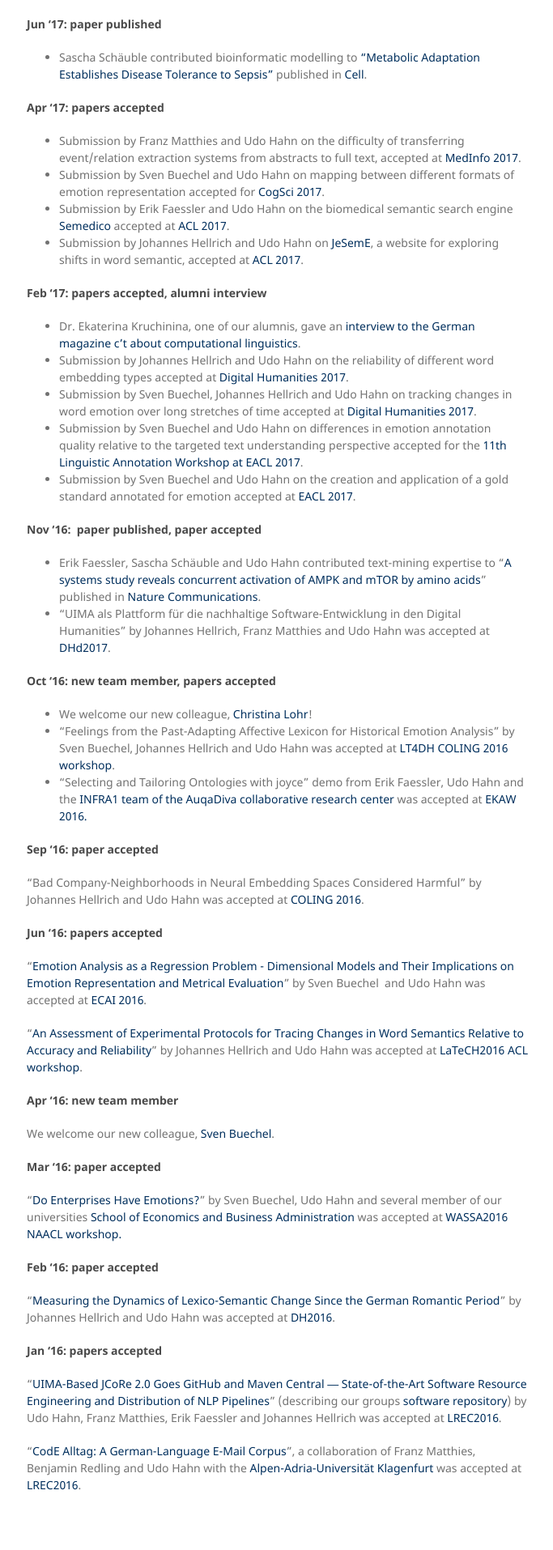
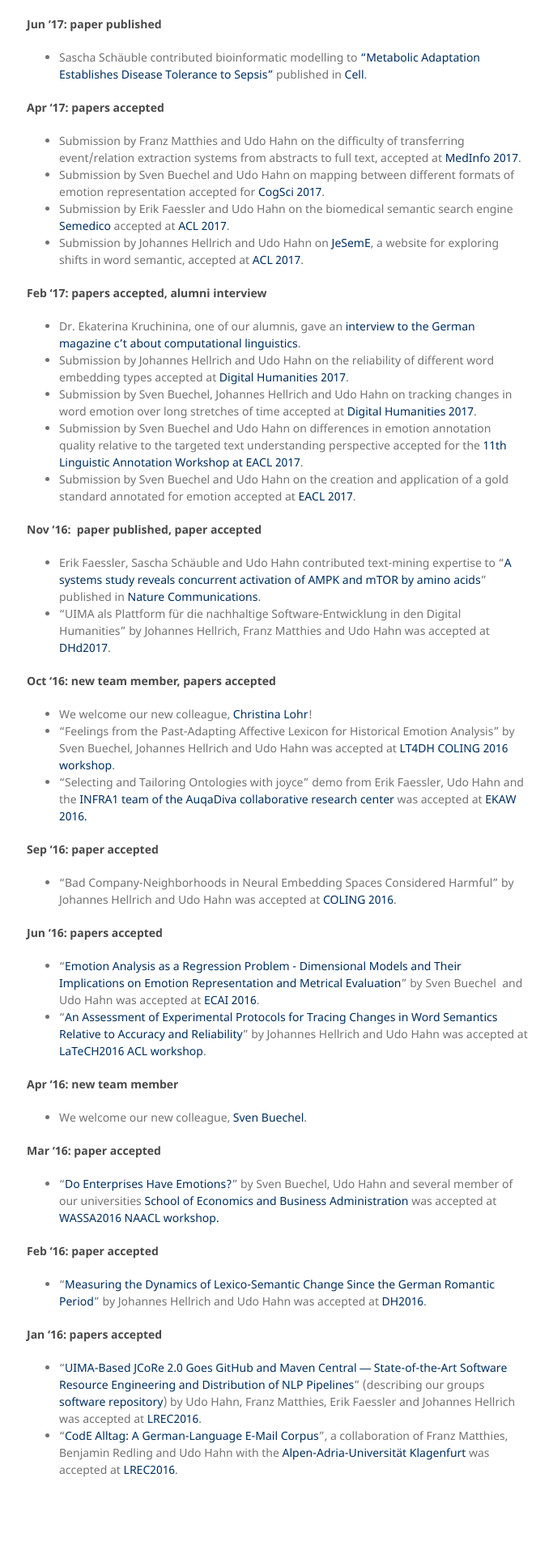
Before and after one commit to JULIELab/JULIELab.github.io, a Jekyll site: the page built from news.md, in a window 1280 px wide. Shown: the part 1261-3175 px from the top of the page at 81% size, without its empty margins (417-1100 px from the left). Built offline with Jekyll 4.4.1, drawn with Linux system fonts in a browser that asks for light colours; our own code applies the rules of GitHub Pages for plain Markdown files.

Commit message:
Update news.md

```diff
--- a/news.md
+++ b/news.md
@@ -77,56 +77,27 @@
 
 #### Sep '16: paper accepted
 
-"Bad Company-Neighborhoods in Neural Embedding Spaces Considered
-Harmful" by Johannes Hellrich and Udo Hahn was accepted at [COLING
-2016](http://coling2016.anlp.jp/).
+* "Bad Company-Neighborhoods in Neural Embedding Spaces Considered Harmful" by Johannes Hellrich and Udo Hahn was accepted at [COLING 2016](http://coling2016.anlp.jp/).
 
 #### Jun '16: papers accepted
 
-"[Emotion Analysis as a Regression Problem - Dimensional Models and
-Their Implications on Emotion Representation and Metrical
-Evaluation](http://ebooks.iospress.nl/volumearticle/44864)" by Sven
-Buechel  and Udo Hahn was accepted at [ECAI
-2016](http://www.ecai2016.org/).
-
-"[An Assessment of Experimental Protocols for Tracing Changes in Word
-Semantics Relative to Accuracy and
-Reliability](http://aclweb.org/anthology/W/W16/W16-2114.pdf)" by
-Johannes Hellrich and Udo Hahn was accepted at [LaTeCH2016 ACL
-workshop](https://sighum.wordpress.com/events/latech-2016/).
+* "[Emotion Analysis as a Regression Problem - Dimensional Models and Their Implications on Emotion Representation and Metrical Evaluation](http://ebooks.iospress.nl/volumearticle/44864)" by Sven Buechel  and Udo Hahn was accepted at [ECAI 2016](http://www.ecai2016.org/).
+* "[An Assessment of Experimental Protocols for Tracing Changes in Word Semantics Relative to Accuracy and Reliability](http://aclweb.org/anthology/W/W16/W16-2114.pdf)" by Johannes Hellrich and Udo Hahn was accepted at [LaTeCH2016 ACL workshop](https://sighum.wordpress.com/events/latech-2016/).
 
 #### Apr '16: new team member
 
-We welcome our new colleague, [Sven
-Buechel](http://www.julielab.de/Staff/Sven+Buechel.html "Sven Buechel").
+* We welcome our new colleague, [Sven Buechel](http://www.julielab.de/Staff/Sven+Buechel.html "Sven Buechel").
 
 #### Mar '16: paper accepted
 
-"[Do Enterprises Have
-Emotions?](http://anthology.aclweb.org/W/W16/W16-0423.pdf)" by Sven
-Buechel, Udo Hahn and several member of our universities [School of
-Economics and Business Administration](http://www.orga.uni-jena.de/) was
-accepted at [WASSA2016 NAACL workshop.](http://optima.jrc.it/wassa2016/)
+* "[Do Enterprises Have Emotions?](http://anthology.aclweb.org/W/W16/W16-0423.pdf)" by Sven Buechel, Udo Hahn and several member of our universities [School of Economics and Business Administration](http://www.orga.uni-jena.de/) was accepted at [WASSA2016 NAACL workshop.](http://optima.jrc.it/wassa2016/)
 
 #### Feb '16: paper accepted
 
-"[Measuring the Dynamics of Lexico-Semantic Change Since the German
-Romantic Period](http://dh2016.adho.org/abstracts/144)" by Johannes
-Hellrich and Udo Hahn was accepted at
-[DH2016](http://dh2016.adho.org/).
+* "[Measuring the Dynamics of Lexico-Semantic Change Since the German Romantic Period](http://dh2016.adho.org/abstracts/144)" by Johannes Hellrich and Udo Hahn was accepted at [DH2016](http://dh2016.adho.org/).
 
 #### Jan '16: papers accepted
 
-"[UIMA-Based JCoRe 2.0 Goes GitHub and Maven Central ― State-of-the-Art
-Software Resource Engineering and Distribution of NLP
-Pipelines](http://www.lrec-conf.org/proceedings/lrec2016/pdf/774_Paper.pdf)"
-(describing our groups [software repository](http://julielab.github.io))
-by Udo Hahn, Franz Matthies, Erik Faessler and Johannes Hellrich was
-accepted at [LREC2016](http://lrec2016.lrec-conf.org/en/).
-
-"[CodE Alltag: A German-Language E-Mail
-Corpus](http://www.lrec-conf.org/proceedings/lrec2016/pdf/1120_Paper.pdf)",
-a collaboration of Franz Matthies, Benjamin Redling and Udo Hahn with
-the [Alpen-Adria-Universität
-Klagenfurt](http://www.uni-klu.ac.at/germ/inhalt/1.htm) was accepted at
-[LREC2016](http://lrec2016.lrec-conf.org/en/).
+* "[UIMA-Based JCoRe 2.0 Goes GitHub and Maven Central ― State-of-the-Art Software Resource Engineering and Distribution of NLP
+Pipelines](http://www.lrec-conf.org/proceedings/lrec2016/pdf/774_Paper.pdf)" (describing our groups [software repository](http://julielab.github.io)) by Udo Hahn, Franz Matthies, Erik Faessler and Johannes Hellrich was accepted at [LREC2016](http://lrec2016.lrec-conf.org/en/).
+* "[CodE Alltag: A German-Language E-Mail Corpus](http://www.lrec-conf.org/proceedings/lrec2016/pdf/1120_Paper.pdf)", a collaboration of Franz Matthies, Benjamin Redling and Udo Hahn with the [Alpen-Adria-Universität Klagenfurt](http://www.uni-klu.ac.at/germ/inhalt/1.htm) was accepted at [LREC2016](http://lrec2016.lrec-conf.org/en/).
```
